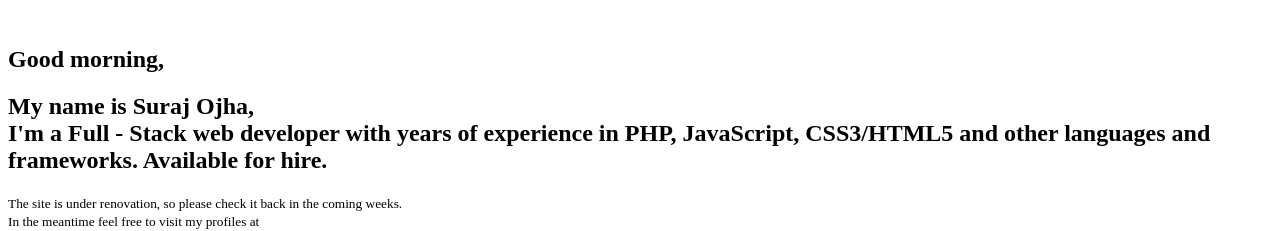
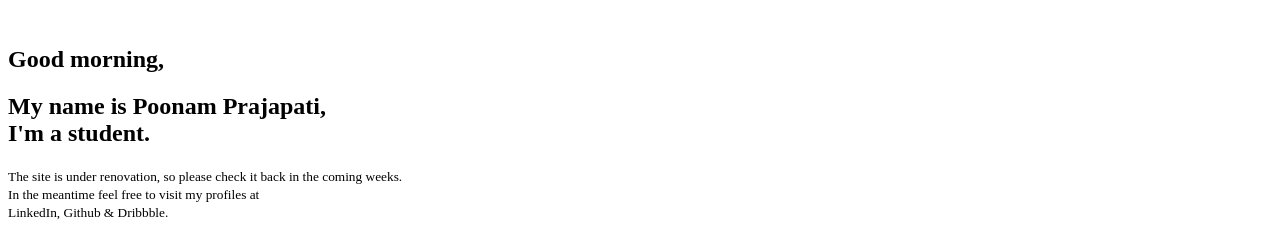
Before and after one commit to ipoonamprajapati/ipoonamprajapati.github.io, a plain HTML site: page index.html in a window 1280 px wide. Shown: the top 231 px of the page. Drawn offline with nearby package versions, Linux system fonts and the light colour scheme.

Commit message:
Update index.html

```diff
--- a/index.html
+++ b/index.html
@@ -8,7 +8,7 @@
   <meta name="description" content="">
   <meta name="author"      content="GetTemplate.com">
 
-  <title>Suraj Ojha</title>
+  <title>Poonam Prajapati</title>
 
   <link href="https://fonts.googleapis.com/css?family=Poppins:400,700" rel="stylesheet">
   <link href="http://code.ionicframework.com/ionicons/2.0.1/css/ionicons.min.css" rel="stylesheet">
@@ -21,10 +21,9 @@
   <section class="main">
     <h1 id="js_greeting">Good morning,</h1>
     <h2>
-      My name is <strong> Suraj Ojha, </strong>
+      My name is <strong> Poonam Prajapati, </strong>
       <br>
-      I'm a Full - Stack web developer with years of experience in PHP, JavaScript, CSS3/HTML5 and other
-      languages and frameworks. Available for hire.
+      I'm a student.
     </h2>
     <p>
       <small>
```
